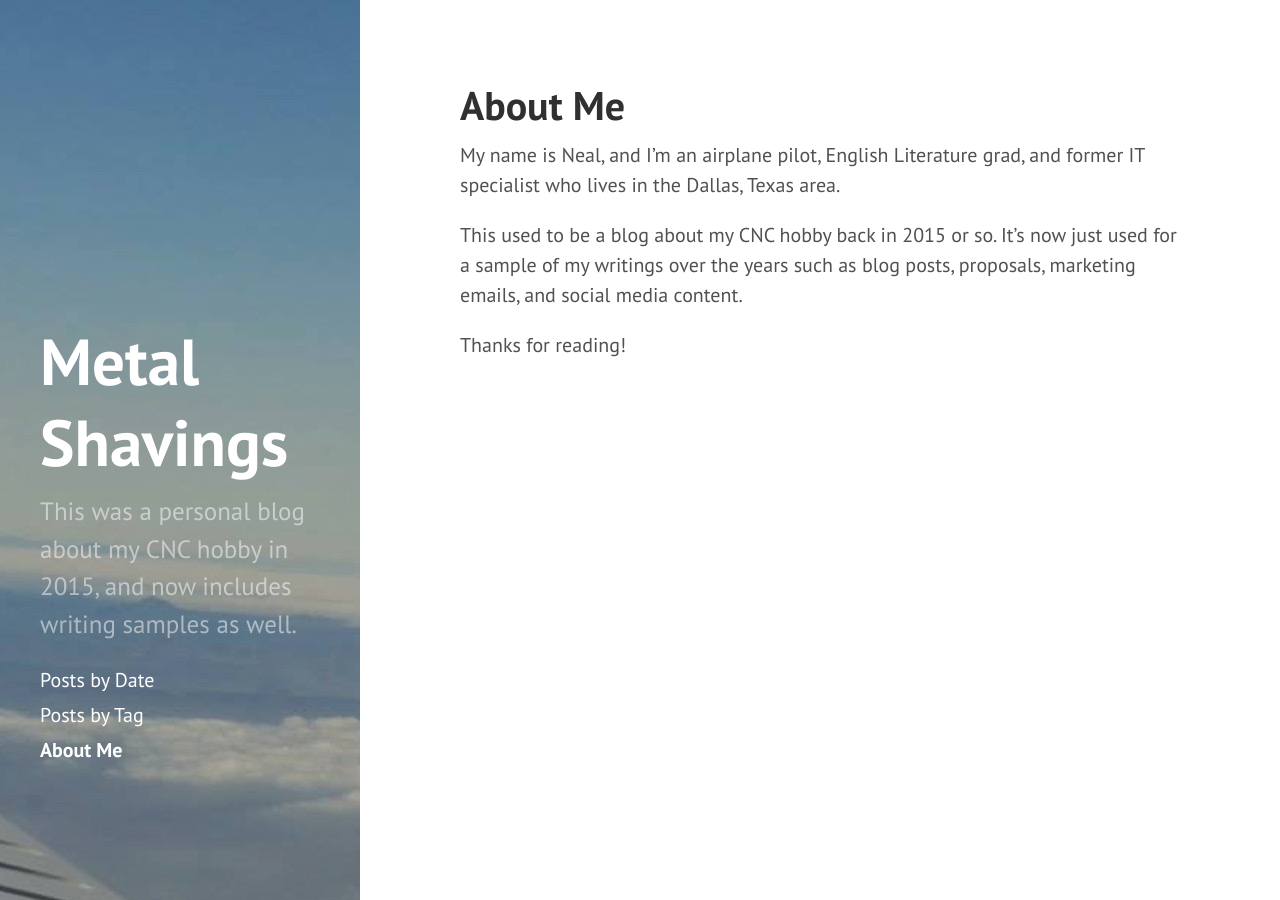
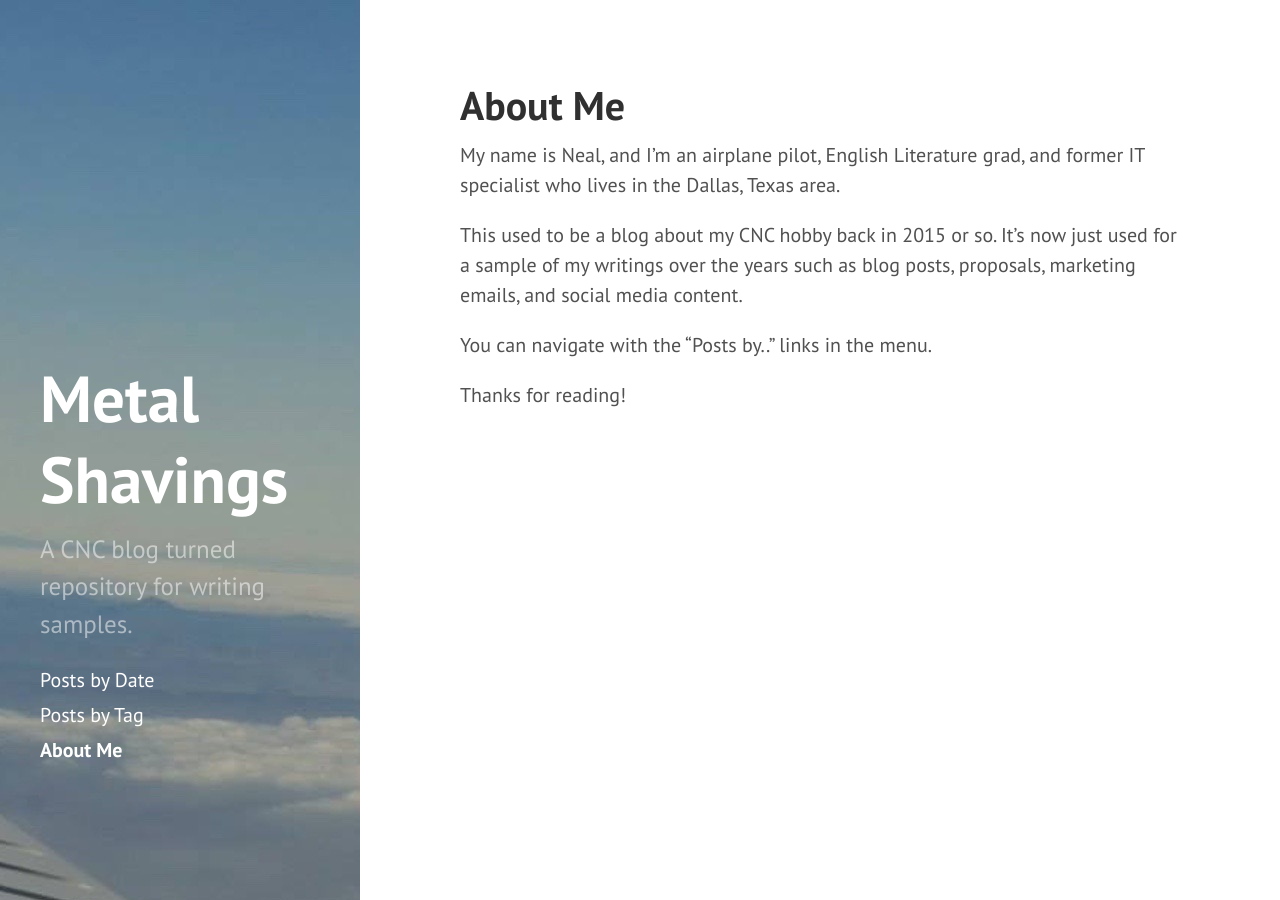
Before and after one commit to metalshavings/metalshavings, a Jekyll site: the page built from index.md, in a window 1280 px wide. Built offline with Jekyll 4.4.1, drawn with Linux system fonts in a browser that asks for light colours.

Commit message:
Update sidebar and index

```diff
--- a/_config.yml
+++ b/_config.yml
@@ -8,7 +8,7 @@ permalink:        pretty
 # Setup
 title:            Metal Shavings
 tagline:          Blog
-description:      This was a personal blog about my CNC hobby in 2015, and now includes writing samples as well.
+description:      A CNC blog turned repository for writing samples.
 url:              https://metalshavings.github.io
 baseurl:          /
 
--- a/index.md
+++ b/index.md
@@ -8,4 +8,6 @@ My name is Neal, and I’m an airplane pilot, English Literature grad, and forme
 
 This used to be a blog about my CNC hobby back in 2015 or so. It's now just used for a sample of my writings over the years such as blog posts, proposals, marketing emails, and social media content.
 
+You can navigate with the "Posts by.." links in the menu.
+
 Thanks for reading!
```
